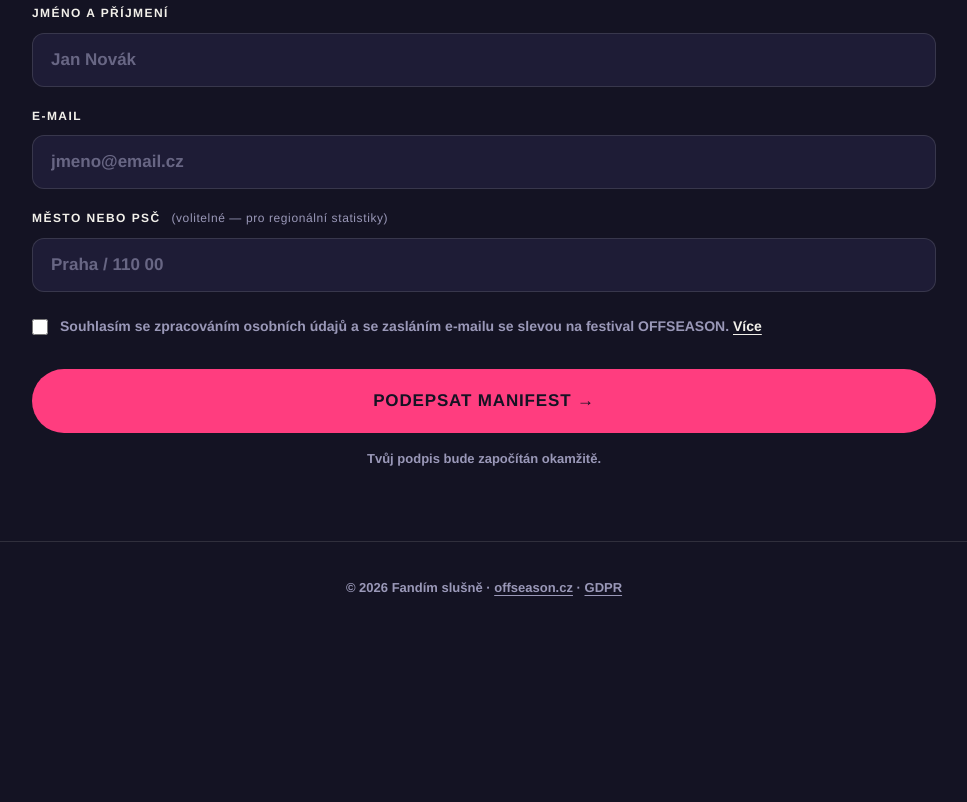
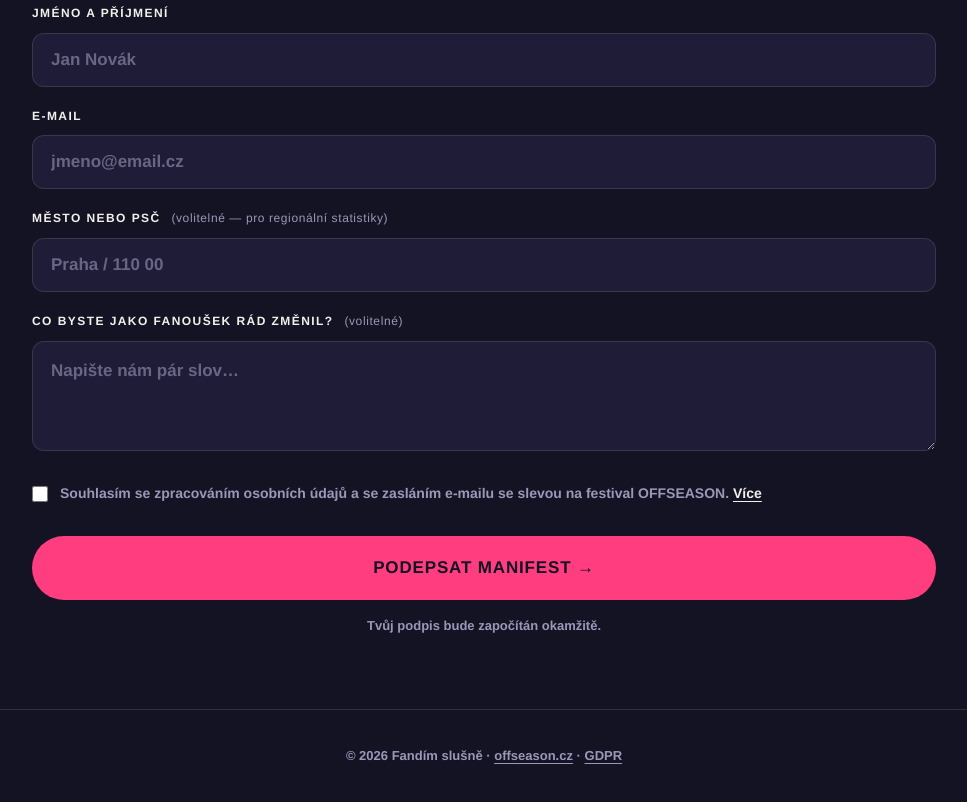
Before and after one commit to sebek-cloud/fandimslusne, a plain HTML site: page index.html in a window 1280 px wide. Shown: the part 2707-3509 px from the top of the page, without its empty margins (156-1123 px from the left). Before the commit the page ends 3341 px from the top, so only its background shows below. Drawn offline with Linux system fonts and the light colour scheme; a script that the page names is missing.

Commit message:
přidává do formuláře volitelné pole "Co byste jako fanoušek rád změnil?" jako textarea (#14)
Co-authored-by: Claude <noreply@anthropic.com>

```diff
--- a/index.html
+++ b/index.html
@@ -329,7 +329,8 @@ section.first {
   text-transform: none;
   margin-left: 6px;
 }
-.field input {
+.field input,
+.field textarea {
   width: 100%;
   padding: 16px 18px;
   background: var(--bg-2);
@@ -340,11 +341,18 @@ section.first {
   font-size: 17px;
   transition: border-color .2s ease;
 }
-.field input:focus {
+.field textarea {
+  min-height: 96px;
+  resize: vertical;
+  line-height: 1.5;
+}
+.field input:focus,
+.field textarea:focus {
   outline: none;
   border-color: var(--accent);
 }
-.field input::placeholder {
+.field input::placeholder,
+.field textarea::placeholder {
   color: var(--fg-dim);
   opacity: 0.6;
 }
@@ -534,6 +542,11 @@ footer a:hover { color: var(--fg); }
           <input id="city" name="city" type="text" placeholder="Praha / 110 00">
         </div>
 
+        <div class="field">
+          <label for="message">Co byste jako fanoušek rád změnil? <span class="opt">(volitelné)</span></label>
+          <textarea id="message" name="message" rows="3" placeholder="Napište nám pár slov…"></textarea>
+        </div>
+
         <label class="checkbox">
           <input type="checkbox" id="gdpr" required>
           <span>Souhlasím se zpracováním osobních údajů a se zasláním e-mailu se slevou na festival OFFSEASON. <a href="/gdpr">Více</a></span>
```
